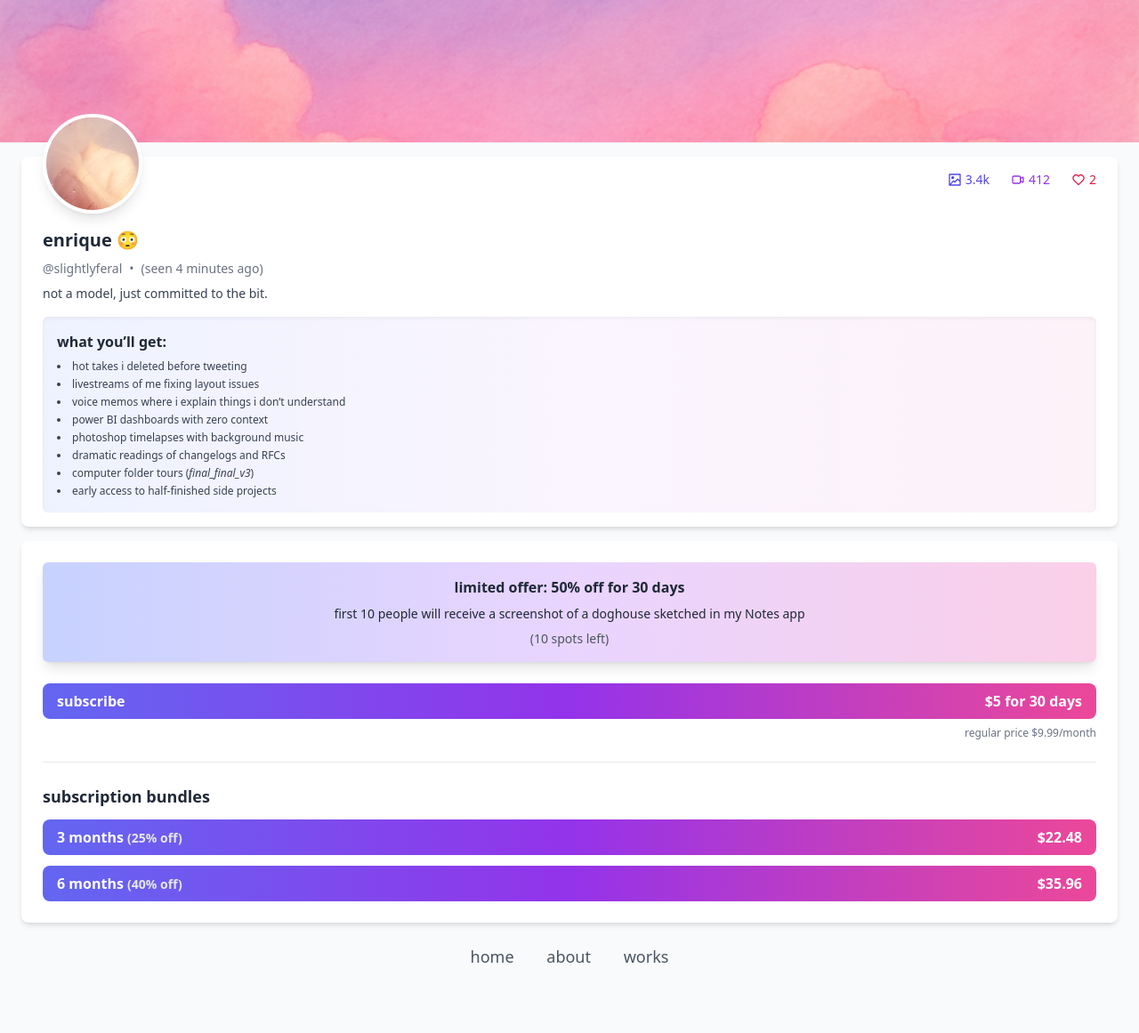
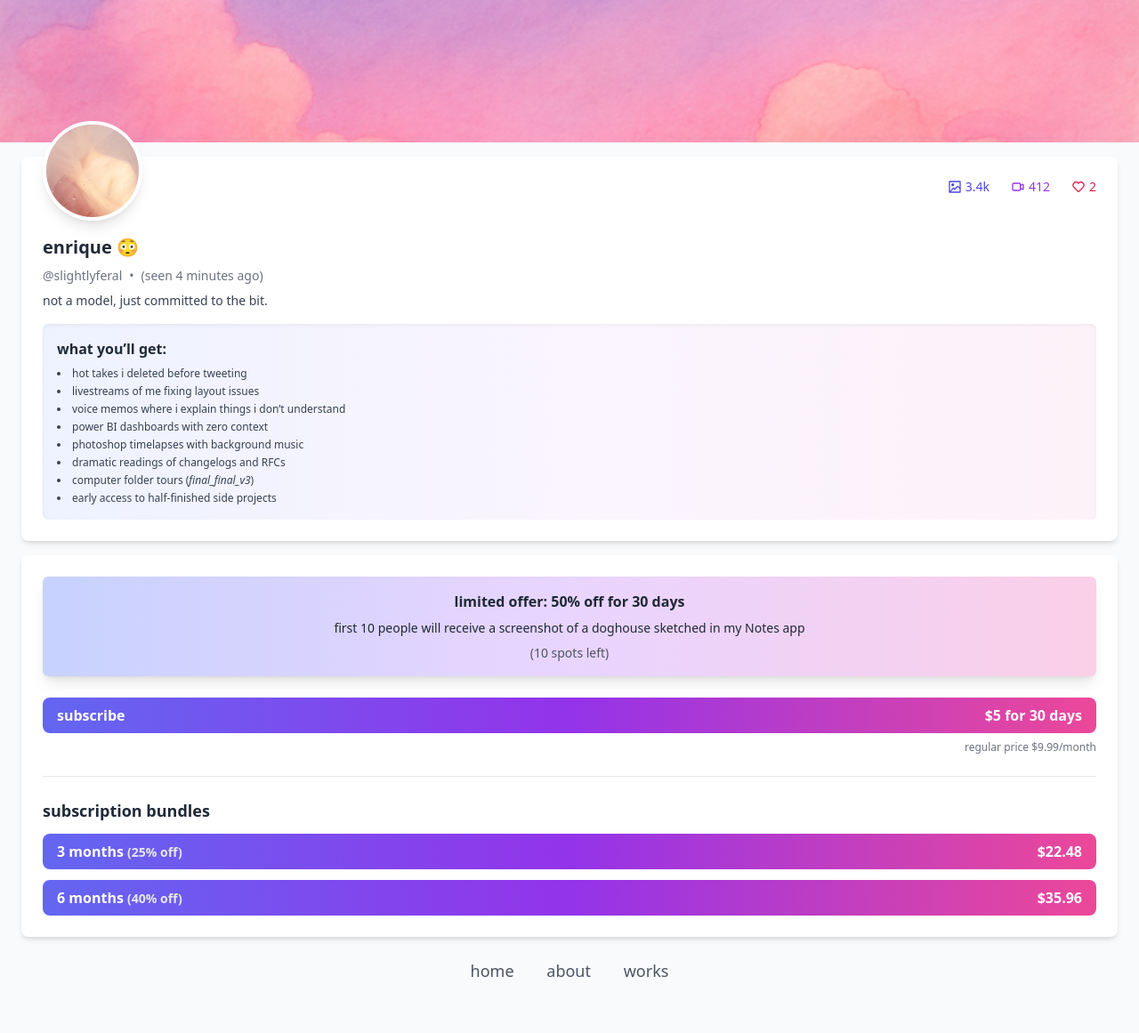
Before and after one commit to enriquebarragan/enriquebarragan.github.io, a Jekyll site: the page built from rips/not-onlyfans/index.md, in a window 1280 px wide. Shown: the whole page at 89% size. Built offline with Jekyll 4.4.1, drawn with Linux system fonts in a browser that asks for light colours; nearby versions of some CDN libraries.

Commit message:
Update index.md

```diff
--- a/rips/not-onlyfans/index.md
+++ b/rips/not-onlyfans/index.md
@@ -15,7 +15,7 @@
   <div class="px-6 py-4 space-y-4">
 
     <!-- SECTION 1: Profile Card -->
-<div class="bg-white shadow-md rounded-lg px-6 pb-4 pt-4 space-y-4">
+<div class="bg-white shadow-md rounded-lg p-6 space-y-4">
   <!-- Avatar and Stats Row -->
   <div class="flex items-start justify-between">
     <!-- Avatar -->
```
